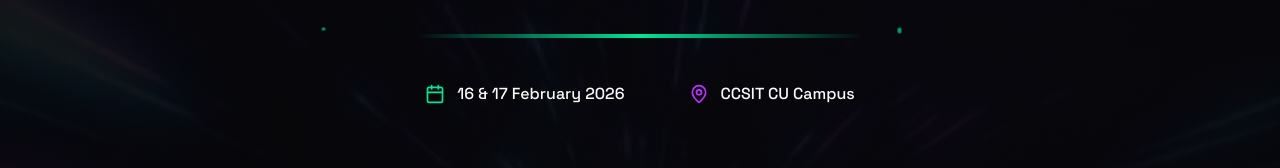
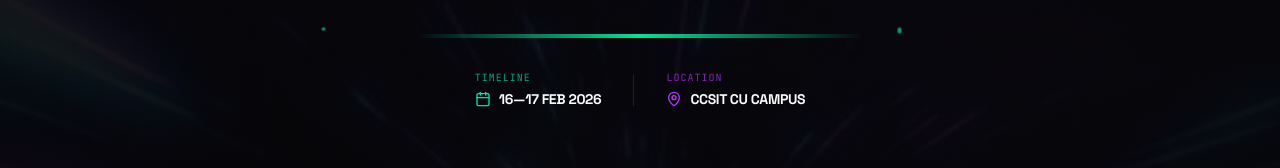
Before and after one commit to FarisPalayi/insight-26, a React (Vite) app: page / in a window 1280 px wide. Shown: the part 328-496 px from the top of the page. Built offline with nearby package versions, Linux system fonts and the light colour scheme; no server answers.

Commit message:
proto: new hero details style

```diff
--- a/src/components/features/hero/HeroSection.tsx
+++ b/src/components/features/hero/HeroSection.tsx
@@ -29,30 +29,25 @@ export const HeroSection = () => {
           <HeroTitle />
 
           {/* Event Details */}
-          <motion.div
-            initial={{ opacity: 0, y: 30 }}
-            animate={{ opacity: 1, y: 0 }}
-            transition={{ duration: 0.8, delay: 0.55, ease: [0.25, 0.46, 0.45, 0.94] }}
-            className="flex flex-col sm:flex-row items-center justify-center gap-3 sm:gap-6 mb-10 sm:mb-14"
-          >
-            <motion.div
-              className="flex items-center gap-2 sm:gap-3 px-4 sm:px-5 py-2.5 sm:py-3 rounded-xl group cursor-default w-full sm:w-auto justify-center"
-              whileHover={{ scale: 1.03, y: -2 }}
-              transition={{ type: "spring", stiffness: 400 }}
-            >
-              <Calendar className="w-4 h-4 sm:w-5 sm:h-5 text-primary group-hover:scale-110 transition-transform" />
-              <span className="font-medium text-foreground">16 & 17 February 2026</span>
-            </motion.div>
-            <motion.div
-              className="flex items-center gap-2 sm:gap-3 px-4 sm:px-5 py-2.5 sm:py-3 rounded-xl group cursor-default w-full sm:w-auto justify-center"
-              whileHover={{ scale: 1.03, y: -2 }}
-              transition={{ type: "spring", stiffness: 400 }}
-            >
-              <MapPin className="w-4 h-4 sm:w-5 sm:h-5 text-accent group-hover:scale-110 transition-transform" />
-              <span className="font-medium text-foreground">CCSIT CU Campus</span>
-            </motion.div>
+          <motion.div className="text-foreground flex flex-col sm:flex-row items-center justify-center gap-8 mb-16">
+            <div className="flex flex-col items-center sm:items-start gap-1">
+              <span className="text-[10px] font-mono uppercase tracking-widest text-primary/70">Timeline</span>
+              <div className="flex items-center gap-2">
+                <Calendar size={16} className="text-primary" />
+                <span className="text-sm font-bold tracking-tight">16—17 FEB 2026</span>
+              </div>
+            </div>
+
+            <div className="hidden sm:block w-[1px] h-8 bg-white/10" />
+
+            <div className="flex flex-col items-center sm:items-start gap-1">
+              <span className="text-[10px] font-mono uppercase tracking-widest text-accent/70">Location</span>
+              <div className="flex items-center gap-2">
+                <MapPin size={16} className="text-accent" />
+                <span className="text-sm font-bold tracking-tight">CCSIT CU CAMPUS</span>
+              </div>
+            </div>
           </motion.div>
-
           <CountdownTimer />
 
           {/* CTA Buttons */}
```
